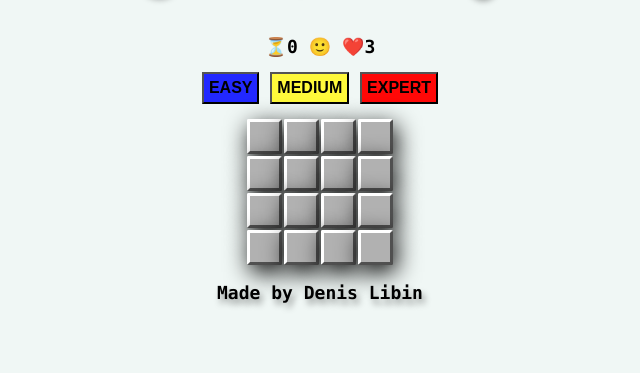
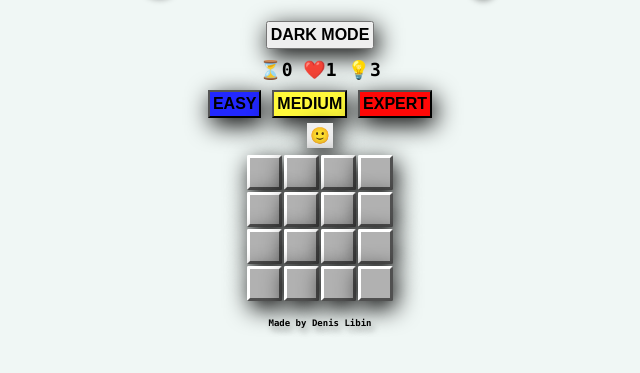
Before and after one commit to Denis-Codes/Minesweeper, a plain HTML site: page index.html in a window 1280 px wide. Shown: the part 69-442 px from the top of the page, without its empty margins (320-960 px from the left). Drawn offline with Linux system fonts and the light colour scheme.

Commit message:
Add files via upload

```diff
--- a/css/style.css
+++ b/css/style.css
@@ -13,6 +13,7 @@
 body {
     font-weight: bolder;
     font-size: large;
+    transition: 0.3s;
     font-family: "Lucida Console", "Courier New", monospace;
     background: #F0F7F5
 }
@@ -20,16 +21,10 @@ body {
 h1 {
     color: #1F0021;
     text-align: center;
-    text-shadow: 3px 5px 6px rgba(0,0,0,0.38);
-}
-
-footer {
-    padding: 15px;
-    text-shadow: 3px 5px 6px rgba(0,0,0,0.38);
+    text-shadow: 3px 5px 6px rgba(0, 0, 0, 0.38);
 }
 
 table {
-    margin-top: 1%;
     display: flex;
     justify-content: center;
     align-items: center;
@@ -45,42 +40,11 @@ td {
     border-bottom: 3px solid rgb(80, 80, 80);
     border-right: 3px solid rgb(80, 80, 80);
     min-width: 35px;
-
-
     background-color: rgb(177, 177, 177);
     border-radius: 5%;
     box-shadow: 3px 7px 25px black;
     font-weight: bolder;
-    /* font-size: xx-large; */
     cursor: pointer;
-}
-
-button {
-    font-size: medium;
-    font-weight: bold;
-    padding: 5px;
-    cursor: pointer;
-
-}
-
-.easy-btn {
-    background-color: #2228FF
-}
-
-.medium-btn {
-    background-color: #FFF93B;
-}
-
-.expert-btn {
-    background-color: #FF0807;
-}
-
-/* .name { */
-/* font-family: Snell Roundhand, cursive */
-/* } */
-
-.menu {
-    padding: 15px;
 }
 
 .revealed {
@@ -90,6 +54,18 @@ button {
 
 .exploded {
     background-color: red
+}
+
+button {
+    font-size: medium;
+    font-weight: bold;
+    padding: 3px;
+    cursor: pointer;
+    box-shadow: 3px 7px 25px black;
+}
+
+.menu {
+    padding: 10px;
 }
 
 .modal {
@@ -107,7 +83,49 @@ button {
 
 .restart-face {
     cursor: pointer;
+    margin: 5px;
+    border: none
 }
+
+.dark-mode {
+    font-weight: bolder;
+    font-size: large;
+    transition: 0.3s;
+    font-family: "Lucida Console", "Courier New", monospace;
+    background: #393939
+}
+
+footer {
+    padding: 15px;
+    text-shadow: 3px 5px 6px rgba(0, 0, 0, 0.38);
+    font-size: xx-small;
+}
+
+/*HINTS */
+
+.hints {
+    cursor: pointer;
+}
+
+.highlighted {
+    background-color: lightgreen;
+}
+
+/*DIFFICULTY LEVELS */
+
+.easy-btn {
+    background-color: #2228FF
+}
+
+.medium-btn {
+    background-color: #FFF93B;
+}
+
+.expert-btn {
+    background-color: #FF0807;
+}
+
+/*NUMBER COLORS */
 
 .one {
     color: blue
--- a/index.html
+++ b/index.html
@@ -8,16 +8,18 @@
 </head>
 <body onload="onInit()">
     <h1>😎 MINESWEEPER 💣</h1>
+    <button class="mode-switch" onclick="darkMode(this)">DARK MODE</button>
     <div class="menu">
         <span class="timer"></span>
-        <span class="restart-face" onclick="reset()"></span>
         <span class="lives"></span>
+        <span class="hints" onclick="hints()"></span>
     </div>
     <div class="level-selection">
         <button class="easy-btn" onclick="chooseLevelSize(this)">EASY</button>
         <button class="medium-btn" onclick="chooseLevelSize(this)">MEDIUM</button>
         <button class="expert-btn" onclick="chooseLevelSize(this)">EXPERT</button>
     </div>
+    <button class="restart-face" onclick="reset()"></button>
     <div class="modal">
         <h1 class="modal-text"></h1>
         <button class="btn-modal" onclick="reset()">Restart</button>
--- a/js/main.js
+++ b/js/main.js
@@ -11,12 +11,14 @@ var gIsFirstClick
 var gTimerInterval
 var gStartTime
 
+
 function onInit() {
     gIsFirstClick = true
     clearInterval(gTimerInterval)
     gGame = {
         isOn: false,
-        livesCount: 3,
+        livesCount: 1,
+        hintsCount: 3,
         shownCount: 0,
         markedCount: 0,
         secsPassed: 0
@@ -30,8 +32,9 @@ function onInit() {
     var elModal = document.querySelector('.modal')
     elModal.style.display = 'none'
 
-    var elSpan = document.querySelector('.timer')
-    elSpan.innerText = '⏳' + '0'
+    var elTimer = document.querySelector('.timer')
+    elTimer.innerText = '⏳' + '0'
+
     gIsFirstClick = true
 
     gBoard = createBoard(gLevel.SIZE)
@@ -43,6 +46,8 @@ function onInit() {
     lives.innerText = '❤️' + gGame.livesCount
     var face = document.querySelector('.restart-face')
     face.innerText = '🙂'
+    var elHints = document.querySelector('.hints')
+    elHints.innerText = '💡' + gGame.hintsCount
 }
 
 function createBoard(size) {
@@ -97,7 +102,7 @@ function setMinesOnBoard(board) {
             var cell = board[rndRowIdx][rndColIdx]
             cell.isMine = true
             minesCount--
-            console.log(`Mine placed at [${rndRowIdx}][${rndColIdx}]`)
+            // console.log(`Mine placed at [${rndRowIdx}][${rndColIdx}]`)
         }
     }
 }
@@ -123,7 +128,6 @@ function onCellClicked(elCell, cellI, cellJ) {
         elCell.innerText = MINE
         elCell.classList.add('exploded')
         gGame.livesCount--
-        // console.log(gGame.livesCount)
         var lives = document.querySelector('.lives')
         lives.innerText = '❤️' + gGame.livesCount
         checkGameOver()
@@ -166,13 +170,13 @@ function isVictory() {
             }
         }
     }
-    if (correctFlags === gLevel.MINES && openedCells === totalCells - gLevel.MINES ||openedCells === totalCells && gGame.livesCount > 0) {
+    if (correctFlags === gLevel.MINES && openedCells === totalCells - gLevel.MINES || openedCells === totalCells && gGame.livesCount > 0) {
         var face = document.querySelector('.restart-face')
         face.innerText = '😎'
         var elModal = document.querySelector('.modal')
         elModal.style.display = 'block'
-        var elSpan = document.querySelector('.modal-text')
-        elSpan.innerText = 'Victory!\n🎉'
+        var elTimer = document.querySelector('.modal-text')
+        elTimer.innerText = 'Victory!\n🎉'
         clearInterval(gTimerInterval)
         return true
     }
@@ -187,8 +191,8 @@ function checkGameOver() {
         face.innerText = ' 🤯 '
         var elModal = document.querySelector('.modal')
         elModal.style.display = 'block'
-        var elSpan = document.querySelector('.modal-text')
-        elSpan.innerText = 'You Lose!\n☠️'
+        var elTimer = document.querySelector('.modal-text')
+        elTimer.innerText = 'You Lose!\n☠️'
     }
 }
 
@@ -196,8 +200,8 @@ function startTimer() {
     gStartTime = Date.now()
     gTimerInterval = setInterval(() => {
         var seconds = ((Date.now() - gStartTime) / 1000).toFixed(0);
-        var elSpan = document.querySelector('.timer');
-        elSpan.innerText = '⏳' + seconds
+        var elTimer = document.querySelector('.timer');
+        elTimer.innerText = '⏳' + seconds
     }, 10);
 }
 
@@ -241,3 +245,45 @@ function onCellMarked(elCell, i, j) {
         isVictory()
     }
 }
+
+function darkMode(elBtn) {
+
+    var body = document.body;
+
+    body.classList.toggle("dark-mode")
+
+    if (body.classList.contains("dark-mode")) {
+        elBtn.innerText = "LIGHT MODE"
+        elBtn.style.color = '#F0F7F5'
+        elBtn.style.backgroundColor = '#393939'
+    } else {
+        elBtn.innerText = "DARK MODE"
+        elBtn.style.color = '#393939'
+        elBtn.style.backgroundColor = '#F0F7F5'
+    }
+}
+
+function hints() {
+    var emptyCells = [];
+
+    for (var i = 0; i < gBoard.length; i++) {
+        for (var j = 0; j < gBoard[0].length; j++) {
+            var currCell = gBoard[i][j]
+            if (!currCell.isMine && !currCell.isShown && !currCell.isMarked) {
+                emptyCells.push({ row: i, col: j })
+            }
+        }
+    }
+
+    if (emptyCells.length === 0) return
+
+    const randomIndex = getRandomInt(0, emptyCells.length)
+    const randomEmptyCell = emptyCells[randomIndex]
+    var elRandEmptyCell = document.querySelector(`.cell-${randomEmptyCell.row}-${randomEmptyCell.col}`)
+    elRandEmptyCell.classList.add('highlighted')
+
+    gGame.hintsCount--
+    if (gGame.hintsCount < 0) return
+    var elHints = document.querySelector('.hints')
+    elHints.innerText = '💡' + gGame.hintsCount
+}
--- a/js/util.js
+++ b/js/util.js
@@ -62,9 +62,11 @@ function getRandomColor() {
 
 function reset() {
     clearInterval(gTimerInterval)
+
     gGame = {
         isOn: false,
         livesCount: 3,
+        hintsCount: 3,
         shownCount: 0,
         markedCount: 0,
         secsPassed: 0
@@ -86,6 +88,8 @@ function reset() {
     lives.innerText = '❤️' + gGame.livesCount
     var face = document.querySelector('.restart-face')
     face.innerText = '🙂'
+    var elHints = document.querySelector('.hints')
+    elHints.innerText = '💡' + gGame.hintsCount
 }
 
 function chooseLevelSize(elBtn) {
@@ -93,14 +97,17 @@ function chooseLevelSize(elBtn) {
         case "EASY":
             gLevel.SIZE = 4
             gLevel.MINES = 2
+            gGame.livesCount = 1
             break
         case "MEDIUM":
             gLevel.SIZE = 8
             gLevel.MINES = 14
+            gGame.livesCount = 3
             break
         case "EXPERT":
             gLevel.SIZE = 12
             gLevel.MINES = 32
+            gGame.livesCount = 3
             break
         default:
             console.log("Unexpected level size:", elBtn.innerText);
```
